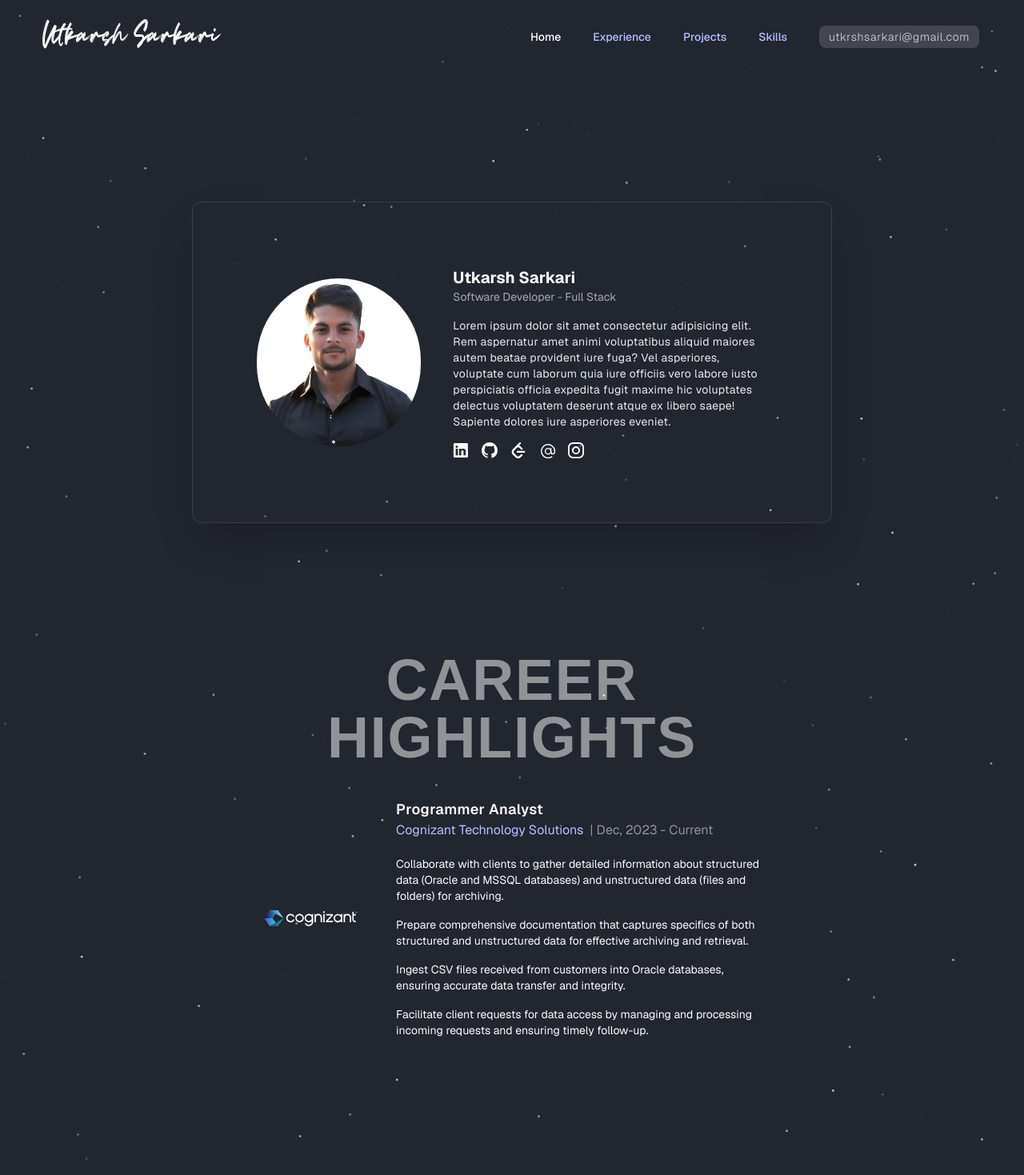
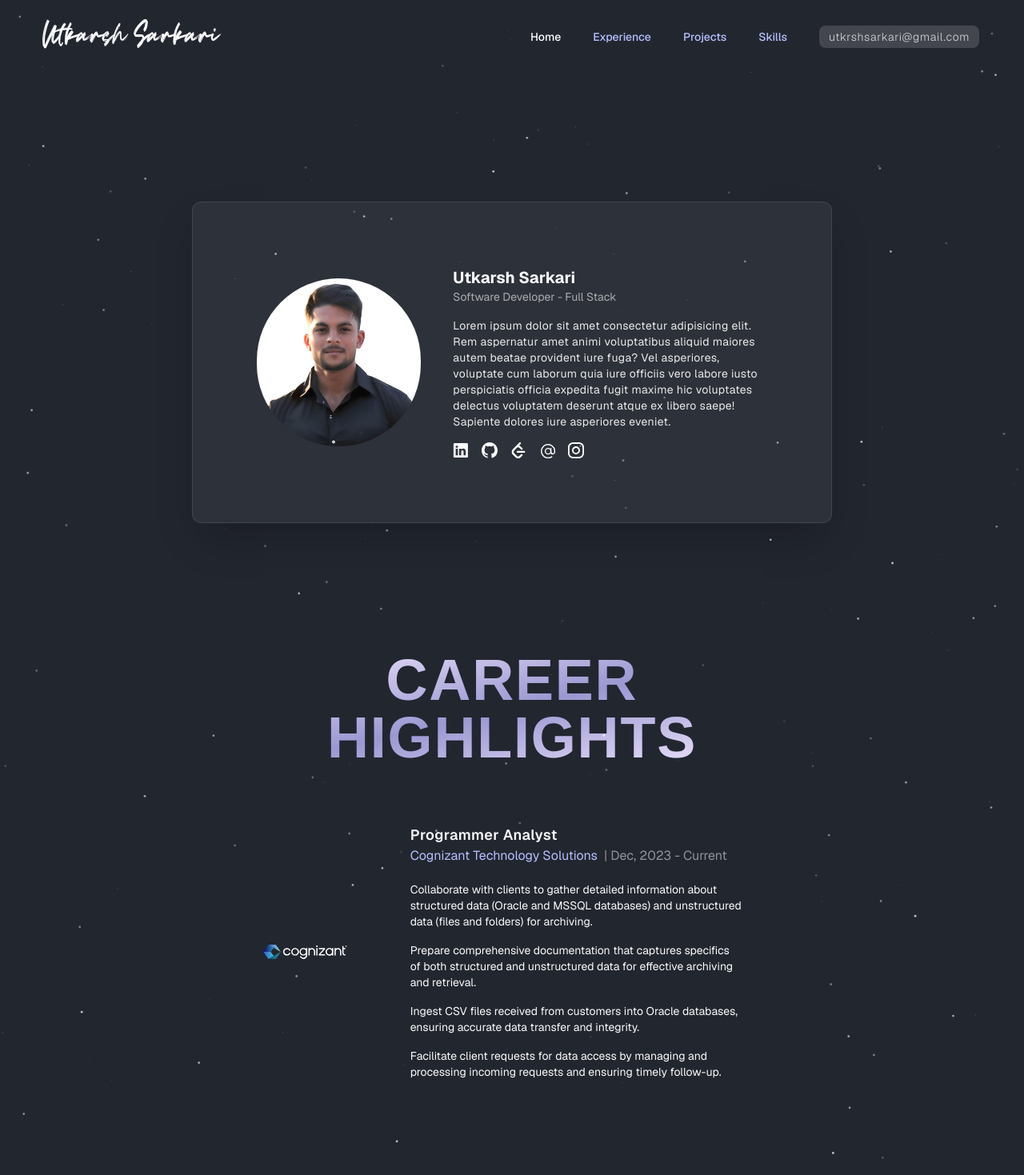
Before and after one commit to UtkarshSarkari/Utkarsh-Sarkari-Portfolio, a Next.js app: page / in a window 1280 px wide. Shown: the top 1469 px of the page at 80% size. Built offline with nearby package versions, Linux system fonts and the light colour scheme.

Commit message:
second commit

```diff
--- a/src/components/ExperienceCard.tsx
+++ b/src/components/ExperienceCard.tsx
@@ -9,16 +9,16 @@ type ExperienceCardProps = {
 export default function ExperienceCard({ logo }: ExperienceCardProps) {
   return (
     <div className="flex flex-col lg:flex-row items-center gap-5 lg:gap-10 mt-10 font-[family-name:var(--font-geist-sans)]">
-      <div className="">
+      <div className="hidden lg:flex">
         <Image
-          className="w-[300px]"
+          className=""
           src={logo}
           height={300}
           width={300}
           alt="logo"
         />
       </div>
-      <div className="">
+      <div className="border border-white/10 bg-white/5 rounded-lg p-8 shadow-2xl lg:border-none lg:bg-transparent lg:shadow-none">
         <div className="text-lg font-semibold tracking-wide">
           Programmer Analyst
         </div>
--- a/src/pages/Experience.tsx
+++ b/src/pages/Experience.tsx
@@ -5,7 +5,7 @@ import ExperienceCard from "@/components/ExperienceCard";
 export default function Experience() {
   return (
     <div className="px-8 lg:px-80 py-20 lg:py-40">
-      <div className="font-bold text-white/50 text-5xl lg:text-7xl uppercase tracking-wide text-center leading-[60px]">
+      <div className="font-bold text-white/50 text-5xl lg:text-7xl uppercase tracking-wide text-center leading-[60px] bg-gradient-to-br from-purple-200 via-indigo-800 to-purple-200 bg-clip-text">
         Career Highlights
       </div>
       <div className="">
--- a/src/pages/Hero.tsx
+++ b/src/pages/Hero.tsx
@@ -43,7 +43,7 @@ export default function Hero() {
 
   return (
     <div className="w-screen pt-20 px-8 lg:px-0 lg:pt-40 flex items-center justify-center font-[family-name:var(--font-geist-sans)]">
-      <motion.div className="relative group flex flex-col lg:flex-row items-center justify-center w-[800px] gap-10 p-10 lg:p-20 rounded-xl shadow-2xl this-div bg-transparent border border-white/10">
+      <motion.div className="relative group flex flex-col lg:flex-row items-center justify-center w-[800px] gap-10 p-10 lg:p-20 rounded-xl shadow-2xl this-div border border-white/10 bg-white/5">
         {/* Spotlight Effect */}
         <motion.div
           className="absolute inset-0 z-10 rounded-xl opacity-0 group-hover:opacity-100 transition-opacity duration-300 pointer-events-none"
```
